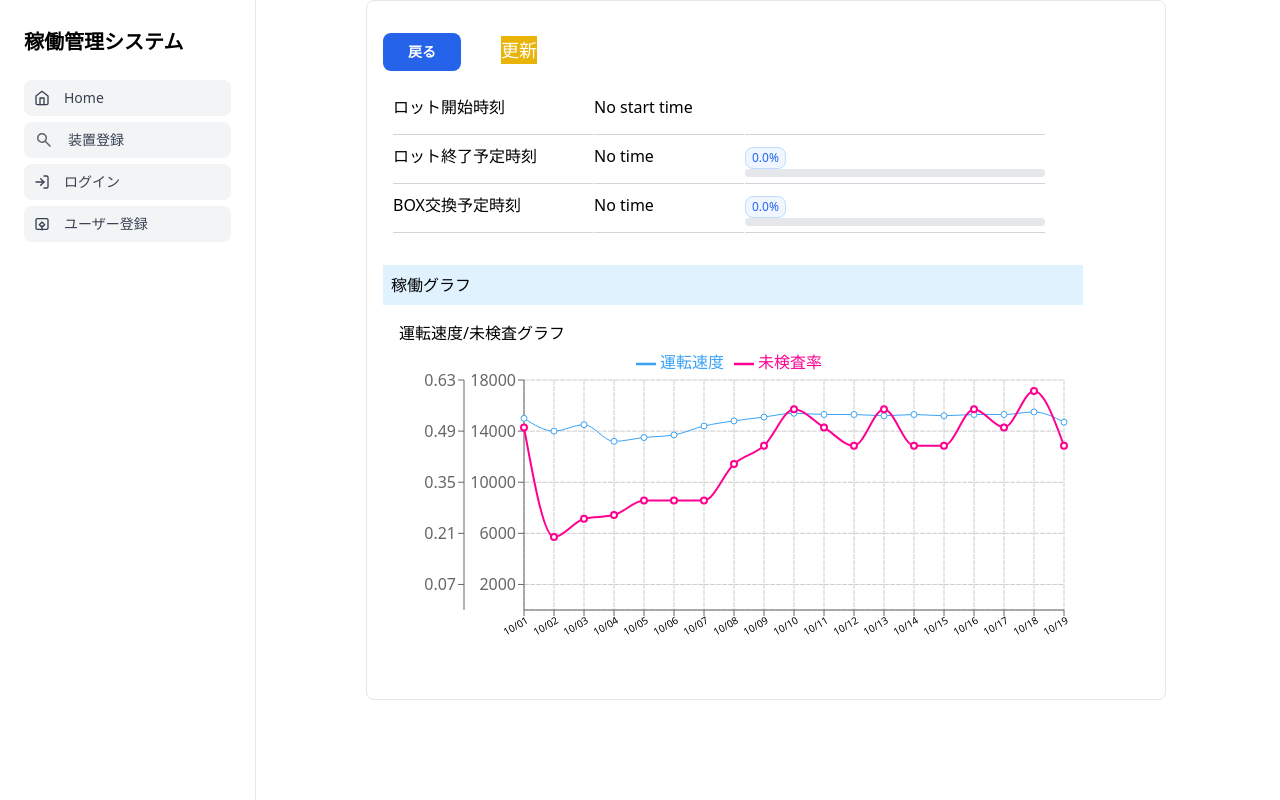
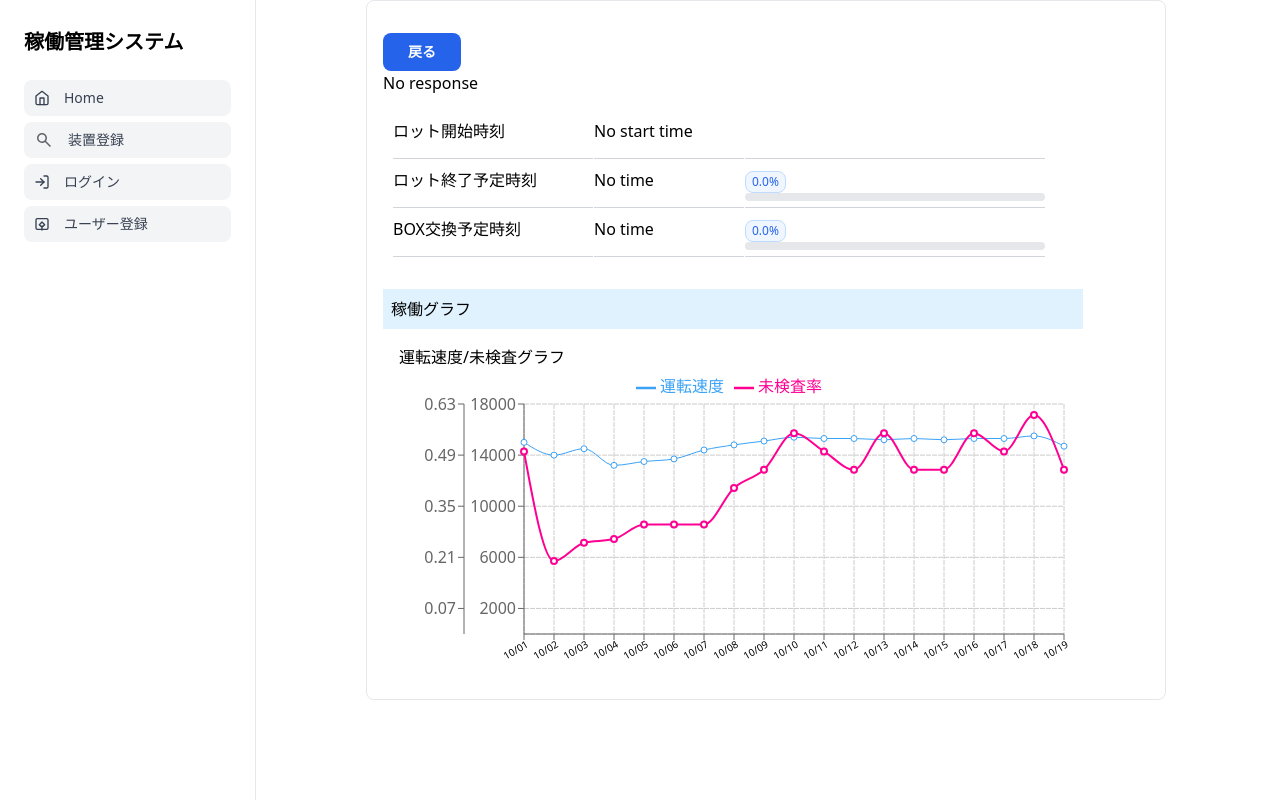
Before and after one commit to tw-mizukami/frontend, a Next.js app: page /machineInfo-details in a window 1280 px wide. Built offline with nearby package versions, Linux system fonts and the light colour scheme; no server answers.

Commit message:
SWR実装　定期的にLotInfo情報を取得

```diff
--- a/package.json
+++ b/package.json
@@ -17,6 +17,7 @@
     "react-dom": "^18",
     "react-router-dom": "^6.24.0",
     "recharts": "^2.12.7",
+    "swr": "^2.2.5",
     "zod": "^3.23.8"
   },
   "devDependencies": {
--- /dev/null
+++ b/src/app/actions/lotInfoAction.ts
@@ -0,0 +1,73 @@
+
+import React, { useState } from 'react';
+import useSWR from 'swr'
+import { lotInfoType } from '../lotInfoType';
+
+export const lotInfoAction = () => {
+    const REFRESH_INTERVAL_SECONDES = 10;
+    const Testlotinfo: lotInfoType = {
+        start_time: "2024/12/12 12:12:12",
+        productionPlan_num: 10000,
+        supply_num: 1000,
+        box_num: [
+            {
+                "num": 1000,
+            },
+            {
+                "num": 2000,
+            },
+            {
+                "num": 3000,
+            }
+        ]
+    }
+
+    const [updatedAt, setUpdatedAt] = useState(new Date());
+    const { data: swrlotInfo, error, isLoading } = useSWR('/api/user', async () => {
+        const response = await fetch("http://127.0.0.1:5000/lotInfo", {
+            method: "POST",
+            headers: {
+                "Content-Type": "application/json",
+            },
+            // body: JSON.stringify("192.168.0.10"),        // IPアドレスを渡して、LotInfoを取得
+            body: JSON.stringify(Testlotinfo),           // Test
+        })
+
+        const swrlotInfo = await response.json();
+        console.log(swrlotInfo);
+        setUpdatedAt(new Date())
+        return swrlotInfo;
+    }, {
+        refreshInterval: REFRESH_INTERVAL_SECONDES * 1000
+    })
+
+    return {
+        updatedAt,
+        swrlotInfo,
+        error,
+        isLoading
+    }
+}
+
+// #SWR
+// import { useState } from "react";
+// import useSWR from 'swr'
+
+// const REFRESH_INTERVAL_SECONDES = 60;
+
+// export const useMachineInfo = () => {
+//     const [updatedAt, setUpdatedAt] = useState(new Date());
+//     const { data: machineInfo, error, isLoading } = useSWR('/api/user', async () => {
+//         const response = await fetch('/api/machineinfo')
+//         const data = await response.json()
+//         setUpdatedAt(new Date())
+//         return data;
+//     }, {
+//         refreshInterval: REFRESH_INTERVAL_SECONDES * 1000
+//     })
+
+//     return {
+//         updatedAt,
+//         machineInfo
+//     }
+// }
--- a/src/app/components/DetailSection.tsx
+++ b/src/app/components/DetailSection.tsx
@@ -4,9 +4,13 @@ import React, { useContext, useEffect, useState } from 'react';
 import Link from "next/link";
 import RunDataChart from '../components/RunDataChart';
 import { lotInfoType } from '../lotInfoType';
+import { lotInfoAction } from '../actions/lotInfoAction';
 
 export const DetailSection = () => {
     const [lotInfo, setLotInfo] = useState<lotInfoType | null>(null);
+
+    const { swrlotInfo, error, isLoading } = lotInfoAction();
+
     const lotEndPercentage = lotInfo?.productionPlan_num
         ? (Number(lotInfo.supply_num) / Number(lotInfo.productionPlan_num)) * 100
         : 0;
@@ -14,41 +18,12 @@ export const DetailSection = () => {
         ? (Number(lotInfo.box_num[0].num) / 3000) * 100
         : 0;
 
-    // test
-    const lotinfo: lotInfoType = {
-        start_time: "2024/12/12 12:12:12",
-        productionPlan_num: 10000,
-        supply_num: 1000,
-        box_num: [
-            {
-                "num": 1000,
-            },
-            {
-                "num": 2000,
-            },
-            {
-                "num": 3000,
-            }
-        ]
-    }
+    useEffect(() => {
+        if (swrlotInfo) {
+            setLotInfo(swrlotInfo);
+        }
+    }, [swrlotInfo]);
 
-    const UpDateButtonClick = async () => {
-        const response = await fetch("http://127.0.0.1:5000/lotInfo", {
-            method: "POST",
-            headers: {
-                "Content-Type": "application/json",
-            },
-            // body: JSON.stringify("192.168.0.10"),        // IPアドレスを渡して、LotInfoを取得
-            body: JSON.stringify(lotinfo),           // Test
-        })
-
-        const json = await response.json();
-        console.log(json);
-        setLotInfo(json);
-    };
-
-    // レイアウトで使うのは何がいい？グリッド？Flex box?　時刻を整列させて表示させたい
-    // UIがダサい
     return (
         <div className="bg-white border dark:bg-neutral-900 dark:border-neutral-700 dark:shadow-neutral-700/70 rounded-lg" style={{ width: '800px', height: '700px' }}>
             <div className="mt-8 mb-4 ml-4">
@@ -57,12 +32,14 @@ export const DetailSection = () => {
                 >
                     戻る
                 </Link>
-                <button onClick={UpDateButtonClick} type="button" className="bg-yellow-500 text-white hover:text-gray-600 text-lg ml-10">
+                {/* <button onClick={UpDateButtonClick} type="button" className="bg-yellow-500 text-white hover:text-gray-600 text-lg ml-10">
                     更新
-                </button>
-                {/* <p>
-                    {lotInfo ? JSON.stringify(lotInfo) : 'No data'}
-                </p> */}
+                </button> */}
+                <p>
+                    {error ? 'No response' : ''}
+                    {isLoading ? 'loading...' : ''}
+                </p>
+
             </div>
 
             {/* <div className="flex flex-col gap-4"> */}
```
Also changed, not shown: 2 other files (tests, documents, lock files or other folders).
